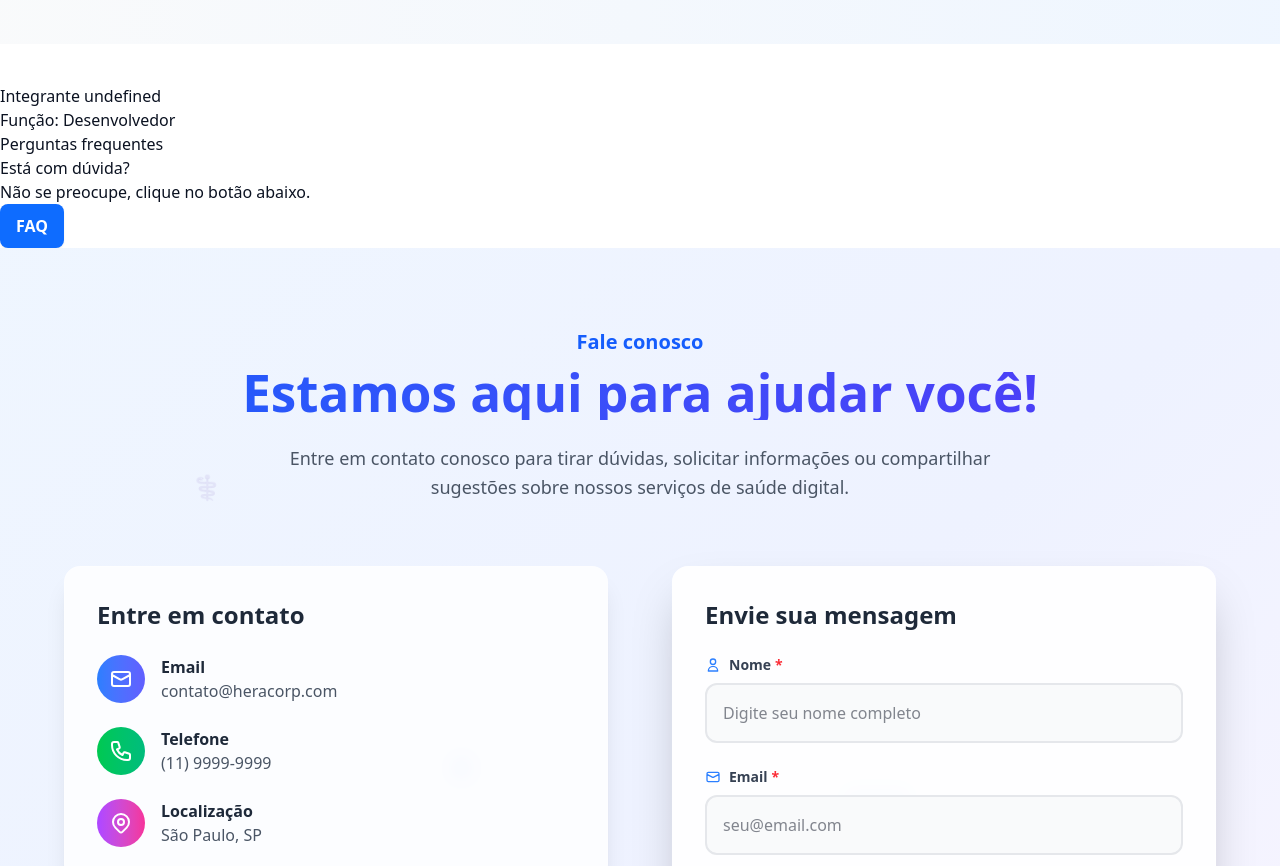
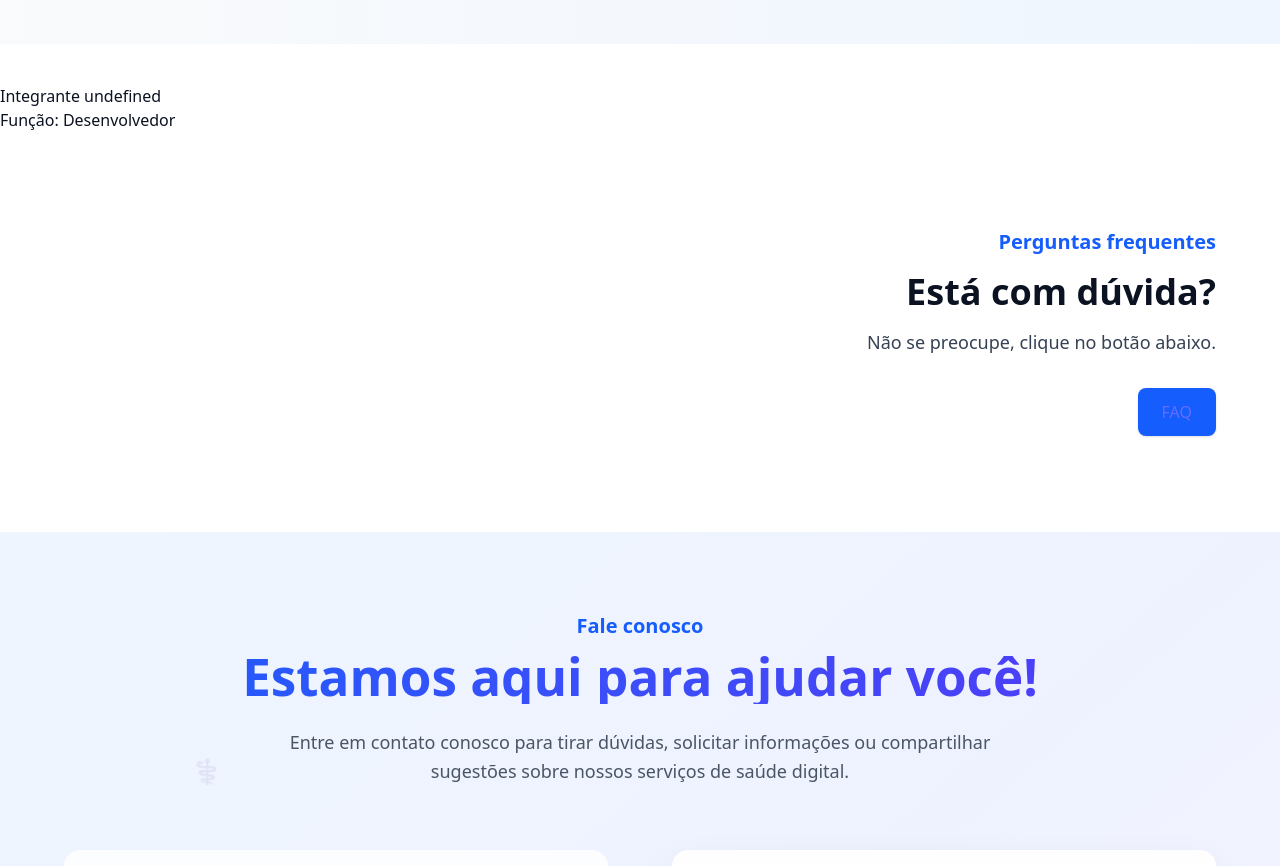
Before and after one commit to pedrozhd/hera_corp, a React (Vite) app: page / in a window 1280 px wide. Shown: the part 1100-1966 px from the top of the page. Built offline with nearby package versions, Linux system fonts and the light colour scheme.

Commit message:
Modifica FAQ

```diff
--- a/src/components/faq.tsx
+++ b/src/components/faq.tsx
@@ -2,12 +2,17 @@ import { Link } from 'react-router-dom'
 
 const Faq = () => {
   return (
-    <section className="container-faq" id="faq">
-      <div className="faq-texto">
-        <p className="faq-p">Perguntas frequentes</p>
-        <h2>Está com dúvida?</h2>
-        <p>Não se preocupe, clique no botão abaixo.</p>
-        <Link to="/faqpage" className="btn-solucao">FAQ</Link>
+    <section className="flex justify-center lg:justify-end py-16 lg:py-24 px-5 lg:px-16 bg-white" id="faq">
+      <div className="flex flex-col text-center lg:text-right max-w-lg">
+        <p className="text-xl mb-4 text-blue-600 font-bold">Perguntas frequentes</p>
+        <h2 className="text-3xl lg:text-4xl font-semibold mb-4">Está com dúvida?</h2>
+        <p className="text-lg mb-8 text-gray-700">Não se preocupe, clique no botão abaixo.</p>
+        <Link
+          to="/faqpage"
+          className="inline-block self-center lg:self-end bg-blue-600 text-white py-3 px-6 font-semibold rounded-lg cursor-pointer transition-all duration-300 hover:bg-blue-700 hover:translate-y-0.5 shadow-sm"
+        >
+          FAQ
+        </Link>
       </div>
     </section>
   )
```
